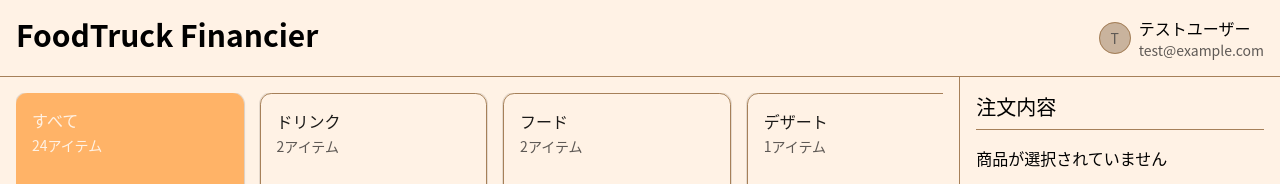
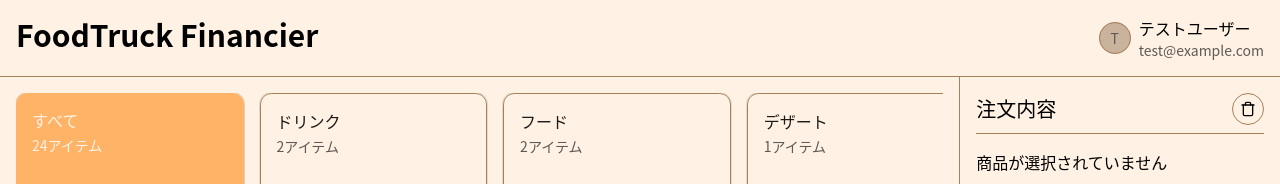
Before and after one commit to chakkun1121/food-truck-financier, a Next.js app: page /register in a window 1280 px wide. Shown: the top 184 px of the page. Built offline with nearby package versions, Linux system fonts and the light colour scheme.

Commit message:
feat: enhance OrderInfo and OrderItemCard components with category handling and delete functionality

```diff
--- a/src/app/register/_components/OrderInfo.tsx
+++ b/src/app/register/_components/OrderInfo.tsx
@@ -1,33 +1,60 @@
 import { Button } from "@/components/ui/button";
-import { CommodityType, OrderType } from "@/types/stallInfo";
+import { CategoryType, CommodityType, OrderType } from "@/types/stallInfo";
+import { UUID } from "crypto";
+import { Trash } from "lucide-react";
 import OrderItemCard from "./OrderItemCard";
 
 export default function OrderInfo({
   commodities,
-  order
+  categories,
+  order,
+  setOrder
 }: {
-  commodities?: { [key: string]: CommodityType };
+  commodities?: { [key: UUID]: CommodityType };
+  categories?: { [key: string]: CategoryType };
   order?: Partial<OrderType>;
+  setOrder: (order: Partial<OrderType>) => void;
 }) {
   const totalPrice = order?.commodities
     ? Object.entries(order.commodities).reduce((sum, [commodityId, count]) => {
-        const price = commodities?.[commodityId]?.price ?? 0;
+        const price = commodities?.[commodityId as UUID]?.price ?? 0;
         return sum + price * count;
       }, 0)
     : 0;
   return (
     <>
-      <div className="flex-none border-b pb-2">
-        <h2 className="text-xl">注文内容</h2>
+      <div className="flex flex-none items-center justify-between border-b pb-2">
+        <h2 className="block text-xl">注文内容</h2>
+        <Button
+          variant="outline"
+          size="icon"
+          className="rounded-full"
+          onClick={() => setOrder({})}
+          title="全削除"
+        >
+          <Trash />
+        </Button>
       </div>
       <div className="flex-1 space-y-4 overflow-y-scroll py-4">
         {order?.commodities
           ? Object.entries(order.commodities).map(([commodityId, count]) => (
               <OrderItemCard
                 key={commodityId}
-                name={commodities?.[commodityId]?.name ?? "不明な商品"}
-                price={commodities?.[commodityId]?.price ?? 0}
+                name={commodities?.[commodityId as UUID]?.name ?? "不明な商品"}
+                price={commodities?.[commodityId as UUID]?.price ?? 0}
                 quantity={count}
+                color={
+                  categories?.[
+                    commodities?.[commodityId as UUID]?.category ?? ""
+                  ]?.color
+                }
+                deleteItem={() => {
+                  const newOrder = { ...order };
+                  if (newOrder.commodities) {
+                    delete newOrder.commodities[commodityId as UUID];
+                  }
+                  setOrder(newOrder);
+                }}
               />
             ))
           : "商品が選択されていません"}
--- a/src/app/register/_components/OrderItemCard.tsx
+++ b/src/app/register/_components/OrderItemCard.tsx
@@ -7,19 +7,25 @@ import {
   CardHeader,
   CardTitle
 } from "@/components/ui/card";
+import { colorToBg400Class } from "@/lib/tailwindClasses";
+import { TailwindColorType } from "@/types/stallInfo";
 import { Trash } from "lucide-react";
 
 export default function OrderItemCard({
   name,
   price,
-  quantity
+  quantity,
+  color = "primary",
+  deleteItem
 }: {
   name: string;
   price: number;
   quantity: number;
+  color?: "primary" | TailwindColorType;
+  deleteItem?: () => void;
 }) {
   return (
-    <Card>
+    <Card className={colorToBg400Class(color)}>
       <CardHeader>
         <CardTitle className="flex">
           <p className="block">{name}</p>
@@ -29,7 +35,12 @@ export default function OrderItemCard({
           ¥{price}×{quantity}
         </CardDescription>
         <CardAction>
-          <Button className="aspect-square rounded-full">
+          <Button
+            variant="outline"
+            size="icon"
+            className="rounded-full"
+            onClick={deleteItem}
+          >
             <Trash />
           </Button>
         </CardAction>
--- a/src/app/register/page.tsx
+++ b/src/app/register/page.tsx
@@ -81,7 +81,12 @@ export default function Register() {
         </ResizablePanel>
         <ResizableHandle />
         <ResizablePanel defaultSize={25} className="flex flex-col p-4">
-          <OrderInfo commodities={commodities} order={order} />
+          <OrderInfo
+            commodities={commodities}
+            categories={categories}
+            order={order}
+            setOrder={setOrder}
+          />
         </ResizablePanel>
       </ResizablePanelGroup>
     </main>
```
